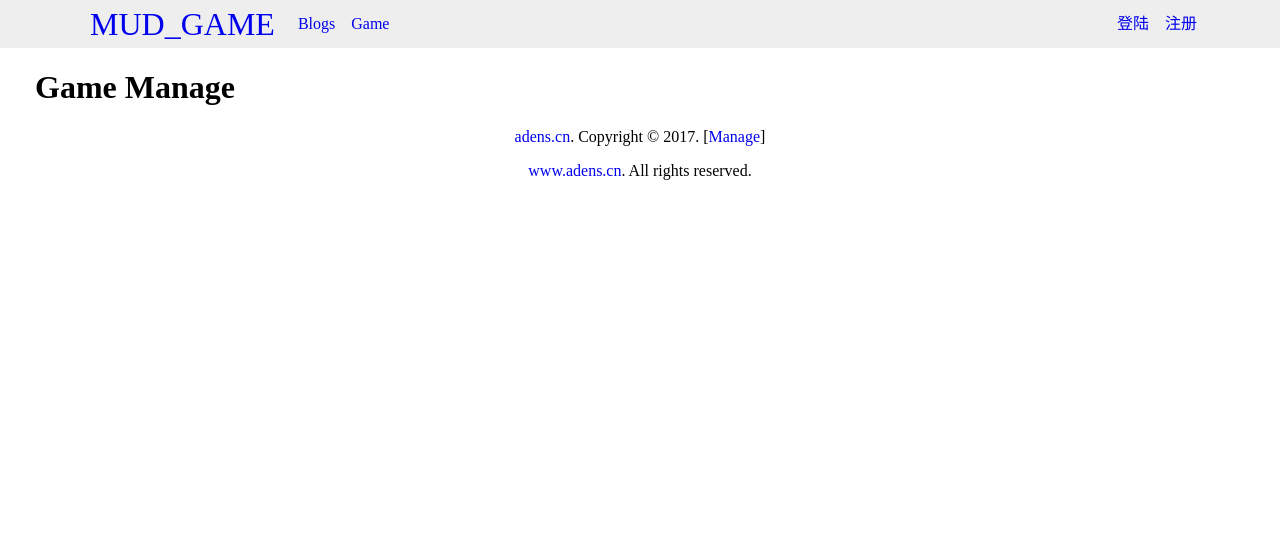
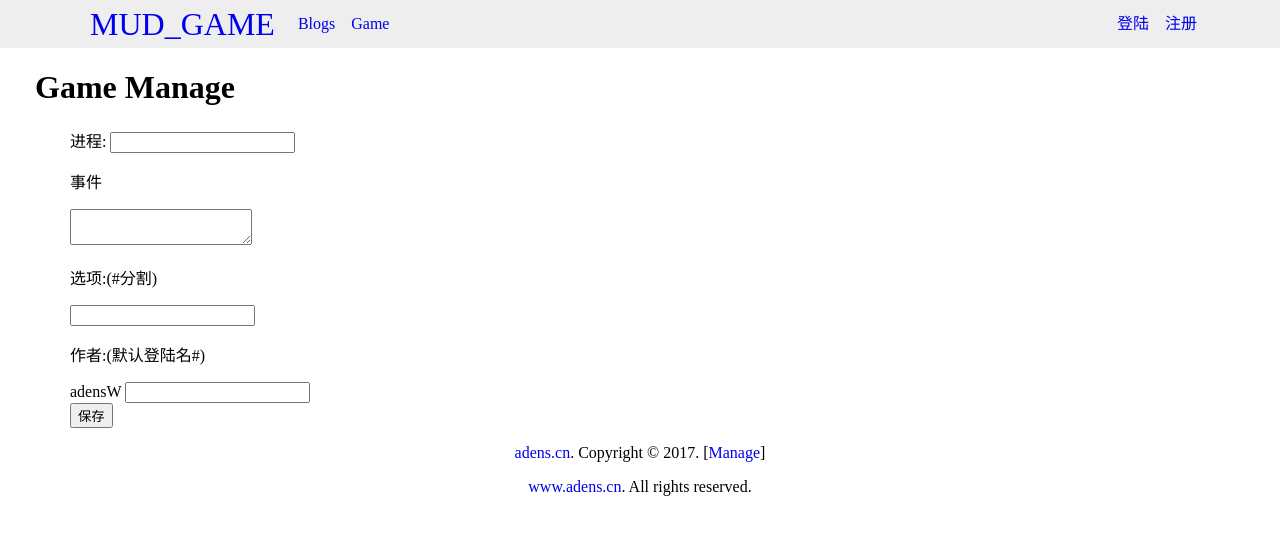
Before and after one commit to adensW/PythonWebApp, a Python web app: template www/templates/manage_game_edit.html in a window 1280 px wide. Shown: the top 535 px of the page. Run offline with Jinja, Linux system fonts and the light colour scheme; the template is opened without the code that fills it, so the values that code supplies are empty.

Commit message:
create edit game page demo

```diff
--- a/www/templates/manage_game_edit.html
+++ b/www/templates/manage_game_edit.html
@@ -16,7 +16,24 @@
     </div>
     <div class="edit-area">
         <form>
-            <div></div>
+            <div class=''></div>
+            <div><span>进程: </span><input id='process'/></div>
+            <div>
+                <p>事件</p>
+                <textarea id='story'></textarea>
+            </div>
+            <div>
+                <p>选项:(#分割)</p>
+                <input id='chose'/>
+            </div>
+            <div>
+                <p>作者:(默认登陆名#)</p>
+                <!-- 早期作者名显示 -->
+                <span class='aden-tag'>adensW</span>
+                <input id='author' /></div>
+            <div>
+                <button type="submit">保存</button>
+            </div>
         </form>
     </div>
 </div>
```
